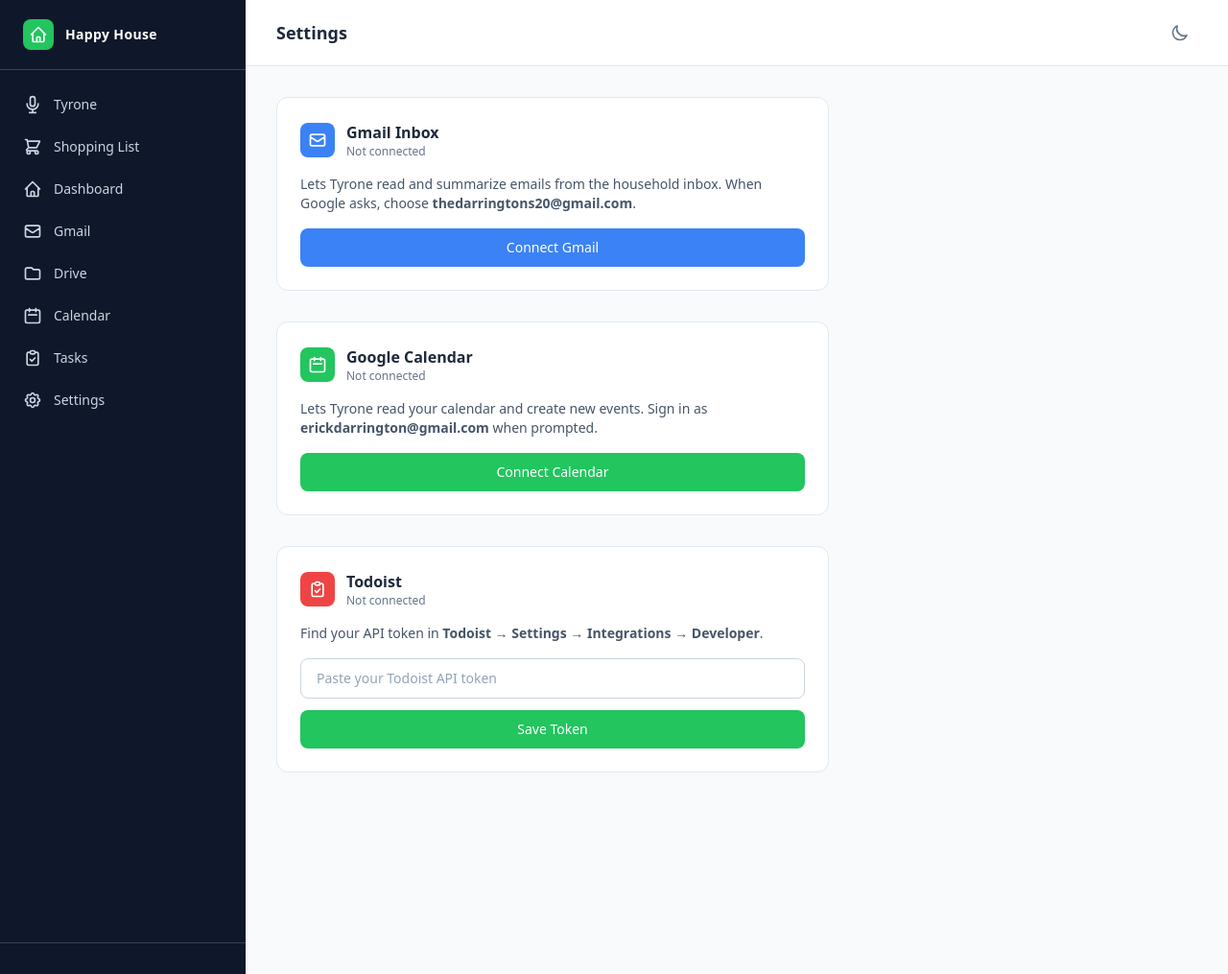
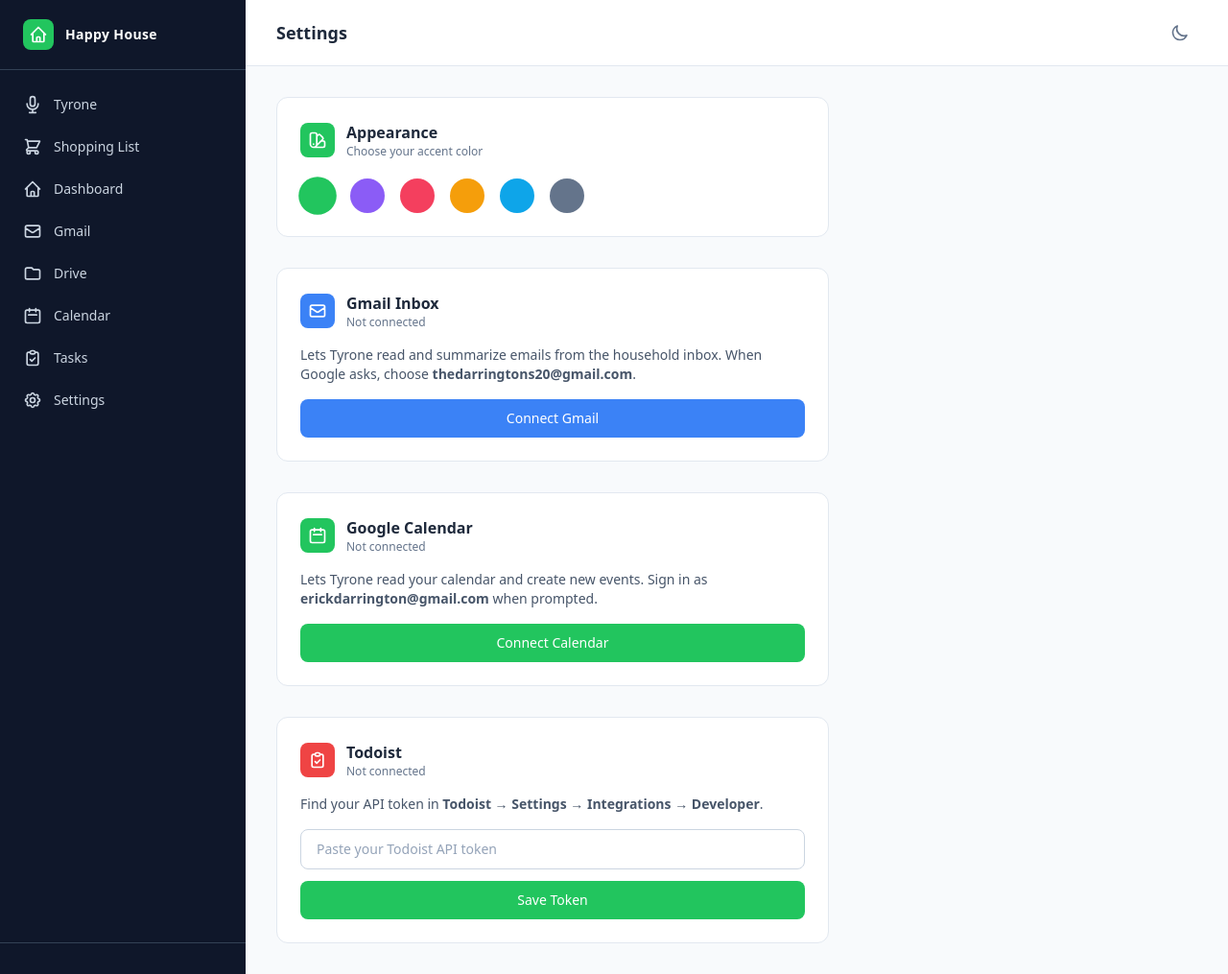
Before and after one commit to edarrington/happy-house-manager, a Python web app: template templates/settings.html in a window 1280 px wide. Shown: the whole page at 96% size. Run offline with Jinja, Linux system fonts and the light colour scheme; the template is opened without the code that fills it, so the values that code supplies are empty; some libraries are stand-ins or nearby versions.

Commit message:
feat: add color palette picker to settings
Six accent palettes (Emerald, Violet, Rose, Amber, Sky, Slate) stored
in localStorage. CSS custom properties drive all accent colors across
the sidebar, nav, buttons, and inputs — no page reload required.

```diff
--- a/static/app.css
+++ b/static/app.css
@@ -3,6 +3,13 @@
  * Tailwind handles the heavy lifting via CDN.
  * Add any custom overrides or component styles here.
  */
+
+/* Default accent palette (Emerald) */
+:root {
+  --accent-400: #4ade80;
+  --accent-500: #22c55e;
+  --accent-600: #16a34a;
+}
 
 /* Smooth HTMX transitions */
 .htmx-swapping {
--- a/templates/base.html
+++ b/templates/base.html
@@ -4,11 +4,26 @@
   <meta charset="UTF-8" />
   <meta name="viewport" content="width=device-width, initial-scale=1.0" />
   <title>{% block title %}Happy House Manager{% endblock %}</title>
-  <!-- Apply dark mode before render to prevent flash -->
+  <!-- Apply dark mode and accent palette before render to prevent flash -->
   <script>
-    if (localStorage.theme === 'dark' || (!('theme' in localStorage) && window.matchMedia('(prefers-color-scheme: dark)').matches)) {
-      document.documentElement.classList.add('dark');
-    }
+    (function() {
+      if (localStorage.theme === 'dark' || (!('theme' in localStorage) && window.matchMedia('(prefers-color-scheme: dark)').matches)) {
+        document.documentElement.classList.add('dark');
+      }
+      var palettes = {
+        emerald: { 400: '#4ade80', 500: '#22c55e', 600: '#16a34a' },
+        violet:  { 400: '#a78bfa', 500: '#8b5cf6', 600: '#7c3aed' },
+        rose:    { 400: '#fb7185', 500: '#f43f5e', 600: '#e11d48' },
+        amber:   { 400: '#fbbf24', 500: '#f59e0b', 600: '#d97706' },
+        sky:     { 400: '#38bdf8', 500: '#0ea5e9', 600: '#0284c7' },
+        slate:   { 400: '#94a3b8', 500: '#64748b', 600: '#475569' },
+      };
+      var p = palettes[localStorage.palette] || palettes.emerald;
+      var r = document.documentElement.style;
+      r.setProperty('--accent-400', p[400]);
+      r.setProperty('--accent-500', p[500]);
+      r.setProperty('--accent-600', p[600]);
+    })();
   </script>
   <script src="https://cdn.tailwindcss.com"></script>
   <script src="https://unpkg.com/htmx.org@1.9.10"></script>
@@ -18,15 +33,17 @@
       theme: {
         extend: {
           colors: {
-            green: {
-              500: '#22c55e',
-              600: '#16a34a',
+            accent: {
+              400: 'var(--accent-400)',
+              500: 'var(--accent-500)',
+              600: 'var(--accent-600)',
             }
           }
         }
       }
     }
   </script>
+  <link rel="stylesheet" href="/static/app.css" />
   <style>
     .htmx-indicator { opacity: 0; transition: opacity 200ms ease-in; }
     .htmx-request .htmx-indicator { opacity: 1; }
@@ -46,7 +63,7 @@
   <aside id="sidebar" class="fixed md:relative z-30 w-64 flex-shrink-0 bg-slate-900 flex flex-col h-full -translate-x-full md:translate-x-0">
     <!-- Logo -->
     <div class="flex items-center gap-3 px-6 py-5 border-b border-slate-700">
-      <div class="w-8 h-8 bg-green-500 rounded-lg flex items-center justify-center">
+      <div class="w-8 h-8 bg-accent-500 rounded-lg flex items-center justify-center">
         <svg class="w-5 h-5 text-white" fill="none" stroke="currentColor" viewBox="0 0 24 24">
           <path stroke-linecap="round" stroke-linejoin="round" stroke-width="2" d="M3 12l2-2m0 0l7-7 7 7M5 10v10a1 1 0 001 1h3m10-11l2 2m-2-2v10a1 1 0 01-1 1h-3m-6 0a1 1 0 001-1v-4a1 1 0 011-1h2a1 1 0 011 1v4a1 1 0 001 1m-6 0h6" />
         </svg>
@@ -76,7 +93,7 @@
         {% set is_active = active_page == page_key %}
         <a href="{{ href }}" onclick="closeSidebar()"
            class="flex items-center gap-3 px-3 py-2.5 rounded-lg text-sm font-medium transition-colors
-                  {% if is_active %}bg-green-500 text-white{% else %}text-slate-300 hover:bg-slate-700 hover:text-white{% endif %}">
+                  {% if is_active %}bg-accent-500 text-white{% else %}text-slate-300 hover:bg-slate-700 hover:text-white{% endif %}">
           <svg class="w-5 h-5 flex-shrink-0" fill="none" stroke="currentColor" viewBox="0 0 24 24">
             <path stroke-linecap="round" stroke-linejoin="round" stroke-width="2" d="{{ icon_path }}" />
           </svg>
@@ -92,7 +109,7 @@
         {% if user.picture %}
           <img src="{{ user.picture }}" alt="{{ user.name }}" class="w-8 h-8 rounded-full object-cover" />
         {% else %}
-          <div class="w-8 h-8 rounded-full bg-green-500 flex items-center justify-center text-white text-xs font-bold">
+          <div class="w-8 h-8 rounded-full bg-accent-500 flex items-center justify-center text-white text-xs font-bold">
             {{ (user.given_name or user.name or user.email)[0].upper() }}
           </div>
         {% endif %}
@@ -134,7 +151,7 @@
       </div>
       <div class="flex items-center gap-3">
         <div id="global-loading" class="htmx-indicator flex items-center gap-2 text-sm text-slate-500 dark:text-slate-400">
-          <svg class="animate-spin w-4 h-4 text-green-500" fill="none" viewBox="0 0 24 24">
+          <svg class="animate-spin w-4 h-4 text-accent-500" fill="none" viewBox="0 0 24 24">
             <circle class="opacity-25" cx="12" cy="12" r="10" stroke="currentColor" stroke-width="4"></circle>
             <path class="opacity-75" fill="currentColor" d="M4 12a8 8 0 018-8V0C5.373 0 0 5.373 0 12h4zm2 5.291A7.962 7.962 0 014 12H0c0 3.042 1.135 5.824 3 7.938l3-2.647z"></path>
           </svg>
@@ -188,6 +205,29 @@
     const isDark = document.documentElement.classList.toggle('dark');
     localStorage.theme = isDark ? 'dark' : 'light';
   }
+  function setPalette(name) {
+    var palettes = {
+      emerald: { 400: '#4ade80', 500: '#22c55e', 600: '#16a34a' },
+      violet:  { 400: '#a78bfa', 500: '#8b5cf6', 600: '#7c3aed' },
+      rose:    { 400: '#fb7185', 500: '#f43f5e', 600: '#e11d48' },
+      amber:   { 400: '#fbbf24', 500: '#f59e0b', 600: '#d97706' },
+      sky:     { 400: '#38bdf8', 500: '#0ea5e9', 600: '#0284c7' },
+      slate:   { 400: '#94a3b8', 500: '#64748b', 600: '#475569' },
+    };
+    var p = palettes[name] || palettes.emerald;
+    var r = document.documentElement.style;
+    r.setProperty('--accent-400', p[400]);
+    r.setProperty('--accent-500', p[500]);
+    r.setProperty('--accent-600', p[600]);
+    localStorage.palette = name;
+    document.querySelectorAll('[data-palette]').forEach(function(el) {
+      var active = el.dataset.palette === name;
+      el.classList.toggle('ring-2', active);
+      el.classList.toggle('ring-offset-2', active);
+      el.classList.toggle('ring-white', active);
+      el.classList.toggle('scale-110', active);
+    });
+  }
 </script>
 
 {% block scripts %}{% endblock %}
--- a/templates/settings.html
+++ b/templates/settings.html
@@ -4,6 +4,41 @@
 
 {% block content %}
 <div class="max-w-xl space-y-8">
+
+  <!-- Appearance -->
+  <div class="bg-white dark:bg-slate-800 rounded-xl border border-slate-200 dark:border-slate-700 p-6">
+    <div class="flex items-center gap-3 mb-5">
+      <div class="w-9 h-9 bg-accent-500 rounded-lg flex items-center justify-center">
+        <svg class="w-5 h-5 text-white" fill="none" stroke="currentColor" viewBox="0 0 24 24">
+          <path stroke-linecap="round" stroke-linejoin="round" stroke-width="2" d="M7 21a4 4 0 01-4-4V5a2 2 0 012-2h4a2 2 0 012 2v12a4 4 0 01-4 4zm0 0h12a2 2 0 002-2v-4a2 2 0 00-2-2h-2.343M11 7.343l1.657-1.657a2 2 0 012.828 0l2.829 2.829a2 2 0 010 2.828l-8.486 8.485M7 17h.01"/>
+        </svg>
+      </div>
+      <div>
+        <h2 class="text-base font-semibold text-slate-800 dark:text-white">Appearance</h2>
+        <p class="text-xs text-slate-500 dark:text-slate-400">Choose your accent color</p>
+      </div>
+    </div>
+    <div class="flex flex-wrap gap-4">
+      <button onclick="setPalette('emerald')" data-palette="emerald" title="Emerald"
+        class="w-9 h-9 rounded-full bg-[#22c55e] transition-all hover:scale-110 focus:outline-none">
+      </button>
+      <button onclick="setPalette('violet')" data-palette="violet" title="Violet"
+        class="w-9 h-9 rounded-full bg-[#8b5cf6] transition-all hover:scale-110 focus:outline-none">
+      </button>
+      <button onclick="setPalette('rose')" data-palette="rose" title="Rose"
+        class="w-9 h-9 rounded-full bg-[#f43f5e] transition-all hover:scale-110 focus:outline-none">
+      </button>
+      <button onclick="setPalette('amber')" data-palette="amber" title="Amber"
+        class="w-9 h-9 rounded-full bg-[#f59e0b] transition-all hover:scale-110 focus:outline-none">
+      </button>
+      <button onclick="setPalette('sky')" data-palette="sky" title="Sky"
+        class="w-9 h-9 rounded-full bg-[#0ea5e9] transition-all hover:scale-110 focus:outline-none">
+      </button>
+      <button onclick="setPalette('slate')" data-palette="slate" title="Slate"
+        class="w-9 h-9 rounded-full bg-[#64748b] transition-all hover:scale-110 focus:outline-none">
+      </button>
+    </div>
+  </div>
 
   <!-- Gmail Integration (Arcade) -->
   <div class="bg-white dark:bg-slate-800 rounded-xl border border-slate-200 dark:border-slate-700 p-6">
@@ -17,7 +52,7 @@
         <h2 class="text-base font-semibold text-slate-800 dark:text-white">Gmail Inbox</h2>
         <p class="text-xs text-slate-500 dark:text-slate-400">
           {% if gmail_connected %}
-            <span class="text-green-600 dark:text-green-400 font-medium">Connected (thedarringtons20@gmail.com)</span>
+            <span class="text-accent-600 dark:text-accent-400 font-medium">Connected (thedarringtons20@gmail.com)</span>
           {% else %}
             Not connected
           {% endif %}
@@ -37,7 +72,7 @@
   <!-- Google Calendar Integration (Arcade) -->
   <div class="bg-white dark:bg-slate-800 rounded-xl border border-slate-200 dark:border-slate-700 p-6">
     <div class="flex items-center gap-3 mb-4">
-      <div class="w-9 h-9 bg-green-500 rounded-lg flex items-center justify-center">
+      <div class="w-9 h-9 bg-accent-500 rounded-lg flex items-center justify-center">
         <svg class="w-5 h-5 text-white" fill="none" stroke="currentColor" viewBox="0 0 24 24">
           <path stroke-linecap="round" stroke-linejoin="round" stroke-width="2" d="M8 7V3m8 4V3m-9 8h10M5 21h14a2 2 0 002-2V7a2 2 0 00-2-2H5a2 2 0 00-2 2v12a2 2 0 002 2z"/>
         </svg>
@@ -46,7 +81,7 @@
         <h2 class="text-base font-semibold text-slate-800 dark:text-white">Google Calendar</h2>
         <p class="text-xs text-slate-500 dark:text-slate-400">
           {% if calendar_connected %}
-            <span class="text-green-600 dark:text-green-400 font-medium">Connected</span>
+            <span class="text-accent-600 dark:text-accent-400 font-medium">Connected</span>
           {% else %}
             Not connected
           {% endif %}
@@ -58,7 +93,7 @@
       Sign in as <strong>erickdarrington@gmail.com</strong> when prompted.
     </p>
     <a href="/arcade/connect-calendar"
-       class="inline-block w-full text-center bg-green-500 hover:bg-green-600 text-white text-sm font-medium py-2.5 px-4 rounded-lg transition-colors">
+       class="inline-block w-full text-center bg-accent-500 hover:bg-accent-600 text-white text-sm font-medium py-2.5 px-4 rounded-lg transition-colors">
       {% if calendar_connected %}Reconnect Calendar{% else %}Connect Calendar{% endif %}
     </a>
   </div>
@@ -76,7 +111,7 @@
         <h2 class="text-base font-semibold text-slate-800 dark:text-white">Todoist</h2>
         <p class="text-xs text-slate-500 dark:text-slate-400">
           {% if todoist_configured %}
-            <span class="text-green-600 dark:text-green-400 font-medium">Connected</span>
+            <span class="text-accent-600 dark:text-accent-400 font-medium">Connected</span>
           {% else %}
             Not connected
           {% endif %}
@@ -85,7 +120,7 @@
     </div>
 
     {% if saved %}
-    <div class="mb-4 px-4 py-3 bg-green-50 dark:bg-green-900/30 border border-green-200 dark:border-green-700 rounded-lg text-sm text-green-700 dark:text-green-400">
+    <div class="mb-4 px-4 py-3 bg-accent-500/10 border border-accent-500/30 rounded-lg text-sm text-accent-600 dark:text-accent-400">
       Token saved successfully. <a href="/tasks" class="underline font-medium">Go to Tasks</a>
     </div>
     {% endif %}
@@ -108,11 +143,11 @@
           name="todoist_token"
           placeholder="Paste your Todoist API token"
           required
-          class="w-full px-4 py-2.5 border border-slate-300 dark:border-slate-600 rounded-lg text-sm bg-white dark:bg-slate-700 text-slate-800 dark:text-white placeholder-slate-400 dark:placeholder-slate-500 focus:outline-none focus:ring-2 focus:ring-green-500 focus:border-transparent"
+          class="w-full px-4 py-2.5 border border-slate-300 dark:border-slate-600 rounded-lg text-sm bg-white dark:bg-slate-700 text-slate-800 dark:text-white placeholder-slate-400 dark:placeholder-slate-500 focus:outline-none focus:ring-2 focus:ring-accent-500 focus:border-transparent"
         />
         <button
           type="submit"
-          class="w-full bg-green-500 hover:bg-green-600 text-white text-sm font-medium py-2.5 px-4 rounded-lg transition-colors">
+          class="w-full bg-accent-500 hover:bg-accent-600 text-white text-sm font-medium py-2.5 px-4 rounded-lg transition-colors">
           Save Token
         </button>
       </div>
@@ -121,3 +156,16 @@
 
 </div>
 {% endblock %}
+
+{% block scripts %}
+<script>
+  // Highlight the currently active palette swatch on page load
+  (function() {
+    var current = localStorage.palette || 'emerald';
+    var el = document.querySelector('[data-palette="' + current + '"]');
+    if (el) {
+      el.classList.add('ring-2', 'ring-offset-2', 'ring-white', 'scale-110');
+    }
+  })();
+</script>
+{% endblock %}
```
